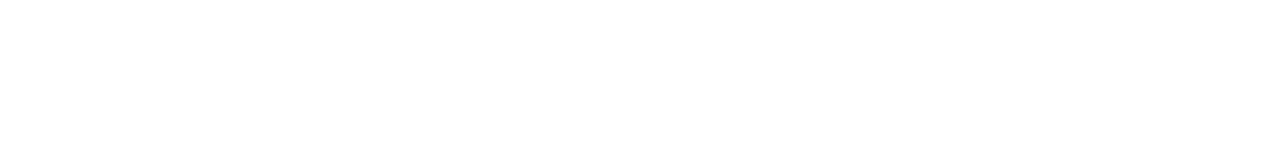
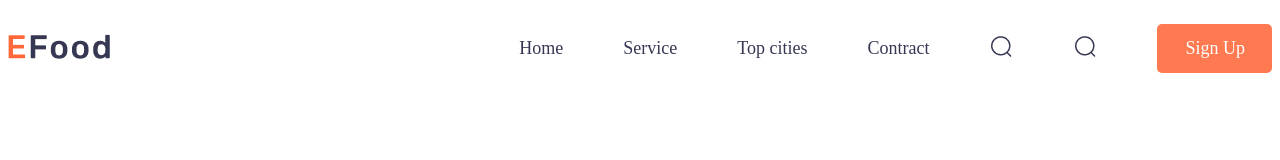
Before and after one commit to Elyorbek0/199, a plain HTML site: page index.html in a window 1280 px wide. Drawn offline with Linux system fonts and the light colour scheme.

Commit message:
o'xshadi

```diff
--- /dev/null
+++ b/index.css
@@ -0,0 +1,54 @@
+.food{
+
+    display: flex;
+    align-items: center;
+    justify-content: space-between;
+}
+
+ul{
+    display: flex;
+    margin-left: 219px;
+    align-items: center;
+}
+
+ul:nth-child(1){
+    color: #FF6838;
+}
+
+ul li {
+    list-style: none;
+    text-decoration: none;
+    margin-left: 60px;
+}
+
+
+ul li a{
+text-decoration: none;
+font-family: 'Rubik';
+font-style: normal;
+font-weight: 400;
+font-size: 18px;
+line-height: 21px;
+color: #363853;
+transition: .3s;
+}
+
+
+ul li a:hover{
+    color: #FF6838;
+}
+
+button{
+    font-family: 'Rubik';
+font-style: normal;
+font-weight: 400;
+font-size: 18px;
+line-height: 21px;
+text-align: center;
+color: #FFFFFF;
+
+padding: 14px 27px 14px 28px;
+background: #FF7A50;
+border: none;
+border-radius: 5px;
+}
--- a/index.html
+++ b/index.html
@@ -4,9 +4,23 @@
     <meta charset="UTF-8">
     <meta http-equiv="X-UA-Compatible" content="IE=edge">
     <meta name="viewport" content="width=device-width, initial-scale=1.0">
-    <title>Document</title>
+    <link rel="stylesheet" href="./index.css">
+    <title>E food</title>
 </head>
 <body>
-
+    <div class="food">
+        <div class="logo">
+        <img src="./img/EFood.png" alt="">
+        </div>
+        <ul>
+            <li><a href="#">Home</a></li>
+            <li><a href="#">Service</a></li>
+            <li><a href="#">Top cities</a></li>
+            <li><a href="#">Contract</a></li>
+            <li><a href="#"><img src="./img/Search.png" alt=""></a></li>
+            <li><a href="#"><img src="./img/Search.png" alt=""></a></li>
+            <li><button>Sign Up</button></li>
+        </ul>
+    </div>
 </body>
 </html>
```
Also changed, not shown: img/Burger (2).png (added), img/EFood.png (added), img/Rectangle 53 (1).png (added), img/Rectangle 53 (2).png (added), img/Rectangle 53.png (added), img/Search.png (added), img/food delivery 4.png (added), img/item_01-480x480 1 (1).png (added), img/item_01-480x480 1 (2).png (added), img/item_01-480x480 1 (3).png (added), img/item_01-480x480 1 (4).png (added), 1 other file.
